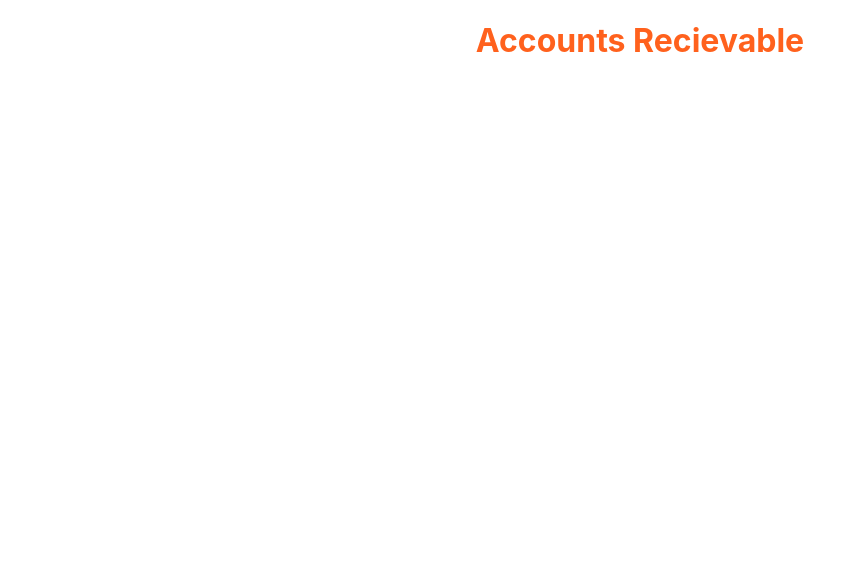
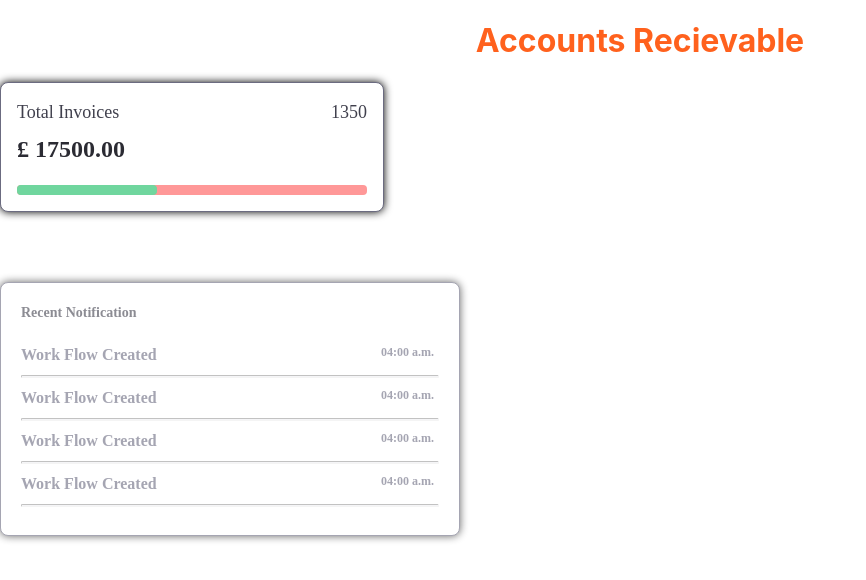
Before and after one commit to Rao-Mudasirr/account_receivable, a React (Create React App) app: page / in a window 1280 px wide. Shown: the top 580 px of the page, without its empty margins (0-866 px from the left). Built offline with nearby package versions, Linux system fonts and the light colour scheme.

Commit message:
Add card total invoices and recent notification cards

```diff
--- a/src/App.js
+++ b/src/App.js
@@ -1,9 +1,14 @@
 import './App.scss';
+import RecentNotify from './components/RecentNotification/RecentNotify';
+import { TotalInvoices } from './components/Total_Invoices/TotalInvoices';
 
 function App() {
   return (
     <div className="App">
       <h1 className='primary-color'>Accounts Recievable</h1>
+      <TotalInvoices />
+      <br/>
+      <RecentNotify />
     </div>
   );
 }
--- /dev/null
+++ b/src/components/RecentNotification/RecentNotify.jsx
@@ -0,0 +1,29 @@
+import React from "react";
+import {notify_data} from '../../mock-data/RecentNotifyData';
+import './recent_notify.scss';
+
+export default function RecentNotify() {
+  return (
+      <div className="card-notification">
+        <div className="card-top">
+          <div className="row-top1">
+            <span className="top-heading">Recent Notification</span>
+          </div>
+        </div>
+        <br />
+        <div className="card-body">
+            {
+                notify_data?.map((item, i) => (
+                    <React.Fragment key={item?.id}>
+                        <div className="card-body-line">
+                        <span className="card-left-text">{item?.title}</span>
+                        <span className="card-right-text">{item?.time}</span>
+                        </div>
+                        <hr className="separator" />
+                    </React.Fragment>
+                ))
+            }
+        </div>
+      </div>
+  );
+}
--- /dev/null
+++ b/src/components/RecentNotification/recent_notify.scss
@@ -0,0 +1,78 @@
+/* Notification Card */
+.card-notification {
+  box-sizing: border-box;
+  padding: 20px;
+  position: relative;
+  top: 50px;
+  bottom: 0px;
+  width: 460px !important; /* Theme/Primary/P 100 */
+  background: #ffffff;
+  opacity: 0.6;
+  /* Theme/Primary/P 50 */
+  width: auto;
+  border: 1px solid #6b6b80;
+  box-shadow: 0px 0px 9px #000000;
+  border-radius: 8px; /* Inside auto layout */
+  flex: none;
+  order: 0;
+  flex-grow: 0;
+  z-index: 0;
+}
+.top-heading {
+  width: auto;
+  height: 20px; /* BodyText/Medium/Bold - 14 */
+  font-family: "Exo 2";
+  font-style: normal;
+  font-weight: 600;
+  font-size: 14px;
+  line-height: 20px; /* identical to box height, or 143% */
+  display: flex;
+  align-items: center; /* Text/Default */
+  color: #40404d; /* Inside auto layout */
+  flex: none;
+  order: 0;
+  flex-grow: 0;
+}
+.card-body-line {
+  display: flex;
+  justify-content: space-between;
+}
+.card-left-text {
+  width: auto;
+  height: 24px; /* BodyText/Default/Bold - 16 */
+  font-family: "Exo 2";
+  font-style: normal;
+  font-weight: 600;
+  font-size: 16px;
+  line-height: 24px; /* identical to box height, or 150% */
+  display: flex;
+  align-items: center; /* Text/Light */
+  color: #6b6b80; /* Inside auto layout */
+  flex: none;
+  order: 0;
+  flex-grow: 0;
+}
+.card-right-text {
+  width: 58px;
+  height: 18px; /* BodyText/Small/Bold - 12 */
+  font-family: "Exo 2";
+  font-style: normal;
+  font-weight: 600;
+  font-size: 12px;
+  line-height: 18px; /* identical to box height, or 150% */
+  display: flex;
+  align-items: center; /* Text/Light */
+  color: #6b6b80; /* Inside auto layout */
+  flex: none;
+  order: 1;
+  flex-grow: 0;
+} /* Separator */
+.separator {
+  width: auto;
+  height: 1px; /* Theme/Primary/P 95 */
+  background: #f0f0f2;
+  border-radius: 2px; /* Inside auto layout */
+  flex: none;
+  order: 1;
+  flex-grow: 0;
+}
--- /dev/null
+++ b/src/components/Total_Invoices/TotalInvoices.jsx
@@ -0,0 +1,35 @@
+import React from "react";
+import { styled } from "@mui/material/styles";
+import Box from "@mui/material/Box";
+import LinearProgress, {
+  linearProgressClasses,
+} from "@mui/material/LinearProgress";
+import './total_invoices.scss';
+export const TotalInvoices = () => {
+  const BorderLinearProgress = styled(LinearProgress)(({ theme }) => ({
+    height: 10,
+    borderRadius: 4,
+    [`&.${linearProgressClasses.colorPrimary}`]: { backgroundColor: "#FF9898" },
+    [`& .${linearProgressClasses.bar}`]: {
+      borderRadius: 4,
+      backgroundColor: "#70D69E",
+    },
+  }));
+  return (
+    <div className="card-invoices">
+      <div className="card-invoices-top">
+        <span className="left-text">Total Invoices</span>
+        <span className="right-text">1350</span>
+      </div>
+      <div className="card-invoices-middle">
+        <span>£ 17500.00</span>
+      </div>
+      <br/>
+      <div className="progress-bar">
+        <Box sx={{ flexGrow: 1 }}>
+          <BorderLinearProgress variant="determinate" value={40} />
+        </Box>
+      </div>
+    </div>
+  );
+};
--- /dev/null
+++ b/src/components/Total_Invoices/total_invoices.scss
@@ -0,0 +1,51 @@
+.card-invoices {
+  box-sizing: border-box;
+  padding: 16px;
+  width: 384px;
+  height: 130px;
+  /* Theme/Primary/P 100 */
+  background: #ffffff;
+//   opacity: 0.5;
+  /* Theme/Primary/P 50 */
+  border: 1px solid #6b6b80;
+  box-shadow: 0px 0px 9px #000000;
+  border-radius: 8px;
+}
+
+.card-invoices-top {
+    display: flex;
+    justify-content: space-between;
+  .left-text,
+  .right-text {
+    /* Total Invoices */
+    width: auto;
+    height: 26px;
+
+    /* BodyText/Large/Regular - 18 */
+    font-family: "Exo 2";
+    font-style: normal;
+    font-weight: 400;
+    font-size: 18px;
+    line-height: 26px;
+    /* identical to box height, or 144% */
+    align-items: center;
+    /* Text/Default */
+    color: #40404d;
+  }
+}
+.card-invoices-middle {
+    margin-top: 8px;
+width: 120px;
+height: 32px;
+/* Heading/Sub 1 - H3 - 24 */
+font-family: 'Exo 2';
+font-style: normal;
+font-weight: 600;
+font-size: 24px;
+line-height: 32px;
+/* identical to box height, or 133% */
+display: flex;
+align-items: center;
+/* Theme/Primary/P 20 Main */
+color: #2B2B33;
+}
--- /dev/null
+++ b/src/mock-data/RecentNotifyData.js
@@ -0,0 +1,22 @@
+export const notify_data = [
+    {
+        id: 1,
+        title: 'Work Flow Created',
+        time: '04:00 a.m.'
+    },
+    {
+        id: 2,
+        title: 'Work Flow Created',
+        time: '04:00 a.m.'
+    },
+    {
+        id: 3,
+        title: 'Work Flow Created',
+        time: '04:00 a.m.'
+    },
+    {
+        id: 4,
+        title: 'Work Flow Created',
+        time: '04:00 a.m.'
+    },
+]
```
Also changed, not shown: src/components/index.js (deleted).
